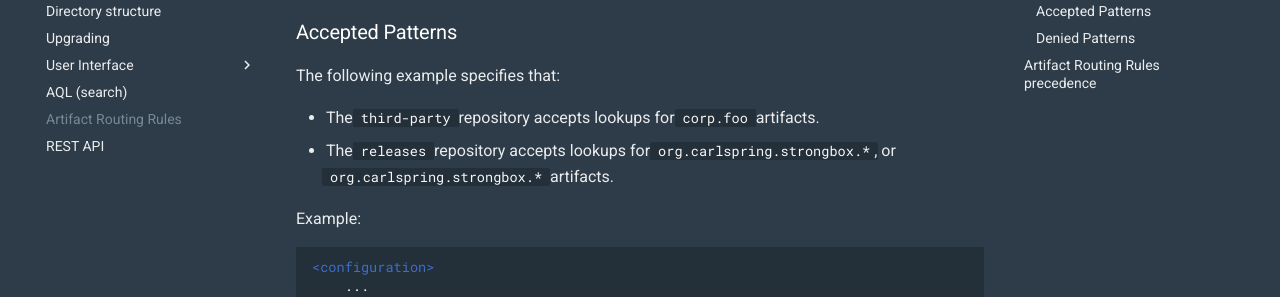
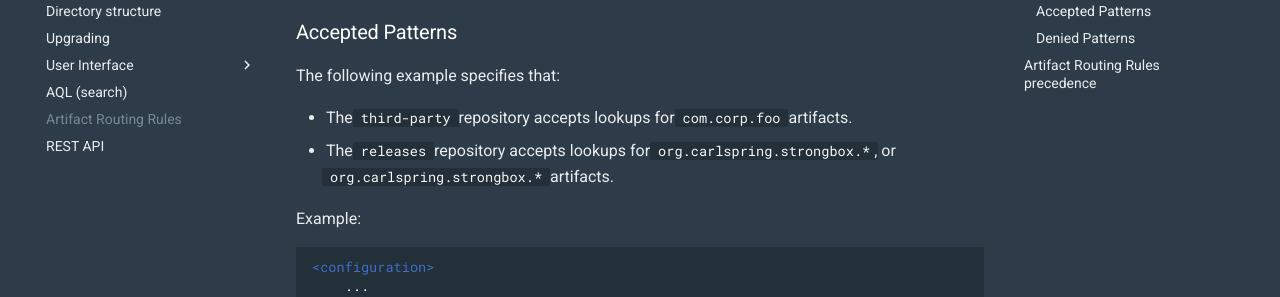
Before and after one commit to strongbox/strongbox-docs, an MkDocs documentation site: the page built from docs/user-guide/artifact-routing-rules.md, in a window 1280 px wide and 900 px high, scrolled down 371 px. Shown: the part 151-448 px from the top of the window. Built offline with MkDocs 1.6.1 and Material for MkDocs 9.7.7, drawn with Linux system fonts in a browser that asks for light colours; comment, search, counter and statistics services are not loaded.

Commit message:
Update artifact-routing-rules.md

```diff
--- a/docs/user-guide/artifact-routing-rules.md
+++ b/docs/user-guide/artifact-routing-rules.md
@@ -15,7 +15,7 @@ repositories in which to search for artifacts matching a certain pattern.
 
 The following example specifies that:
 
-* The `third-party` repository accepts lookups for `corp.foo` artifacts.
+* The `third-party` repository accepts lookups for `com.corp.foo` artifacts.
 * The `releases` repository accepts lookups for `org.carlspring.strongbox.*`, or `org.carlspring.strongbox.*` artifacts.
 
 Example:
```
